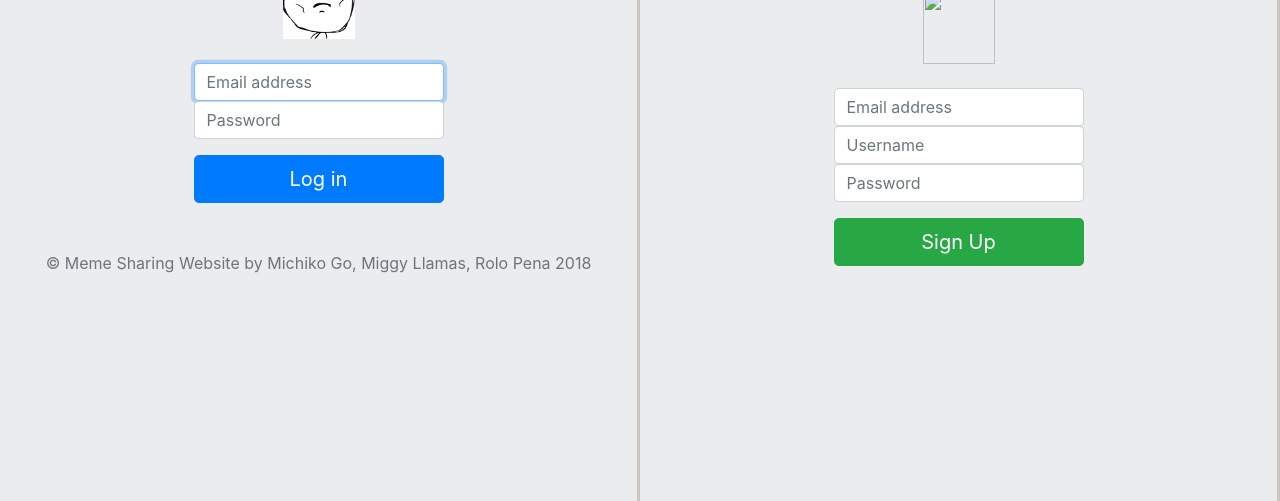
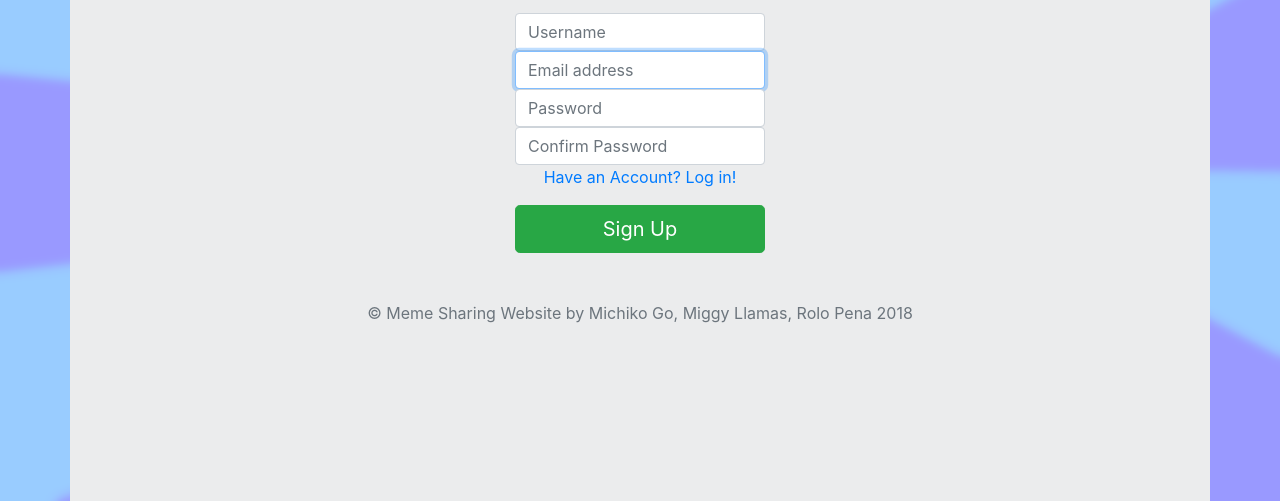
Before and after one commit to Rolopens/RageMemes, a plain HTML site: page signup.html in a window 1280 px wide. Shown: the part 299-800 px from the top of the page. Drawn offline with Linux system fonts and the light colour scheme.

Commit message:
Sign Up and Login Background

```diff
--- a/css/login-signup.css
+++ b/css/login-signup.css
@@ -1,4 +1,8 @@
 body{
+    background-image: url(../res/background.png);
+    background-attachment: fixed;
+    background-size: cover;
+
     display: flex;
     flex-direction: row;
     justify-content: center;
@@ -11,8 +15,6 @@ body{
     margin: 0px;
     background-color: #EBECED;
     border-right-color: #CBC5C1;
-    border-right-style: solid;
-
 }
 
 .input-width{
--- a/login-signup.html
+++ b/signup.html
@@ -16,38 +16,22 @@
           </a>
 
         </nav>
-
-
         <div class="container">
                 <form id="login" class="form-format" action="loggedInHome.html">
-                    <h1>Account Login</h1>
-                    <img class="mb-4" src="res/loginface.png" alt="" width="72" height="72">
+                    <h1>Create an Account</h1>
+                    <img class="mb-4" src="res/signup.png" alt="" width="72" height="72">
+                    <label for="inputPassword" class="sr-only input-width">Username</label>
+                    <input type="text" id="inputUsername" class="form-control input-width" placeholder="Username" required>
                     <label for="inputEmail" class="sr-only input-width">Email address</label>
                     <input type="email" id="inputEmail" class="form-control input-width" placeholder="Email address" required autofocus>
                     <label for="inputPassword" class="sr-only input-width">Password</label>
                     <input type="password" id="inputPassword" class="form-control input-width" placeholder="Password" required>
+                    <input type="password" id="inputPassword" class="form-control input-width" placeholder="Confirm Password" required>
                     <div class="checkbox mb-3">
-                    </div>
-                    <button class="btn btn-lg btn-primary btn-block input-width" type="submit">Log in</button>
-
-                    <p class="mt-5 mb-3 text-muted">&copy; Meme Sharing Website by Michiko Go, Miggy Llamas, Rolo Pena 2018</p>
-                </form>
-        </div>
-
-        <div class="container">
-                <form id="login" class="form-format" action="loggedInHome.html">
-                    <h1>Create an Account</h1>
-                    <img class="mb-4" src="res/signup.png" alt="" width="72" height="72">
-                    <label for="inputEmail" class="sr-only input-width">Email address</label>
-                    <input type="email" id="inputEmail" class="form-control input-width" placeholder="Email address" required autofocus>
-                    <label for="inputPassword" class="sr-only input-width">Username</label>
-                    <input type="text" id="inputUsername" class="form-control input-width" placeholder="Username" required>
-                    <label for="inputPassword" class="sr-only input-width">Password</label>
-                    <input type="password" id="inputPassword" class="form-control input-width" placeholder="Password" required>
-                    <div class="checkbox mb-3">
+                    <a href="login.html">Have an Account? Log in!</a>
                     </div>
                     <button class="btn btn-lg btn-success btn-block input-width" type="submit" >Sign Up</button>
-
+                    <p class="mt-5 mb-3 text-muted">&copy; Meme Sharing Website by Michiko Go, Miggy Llamas, Rolo Pena 2018</p>
                 </form>
         </div>
 
```
Also changed, not shown: index.html (+2 -1 lines), login.html (added, +33 -0 lines).
